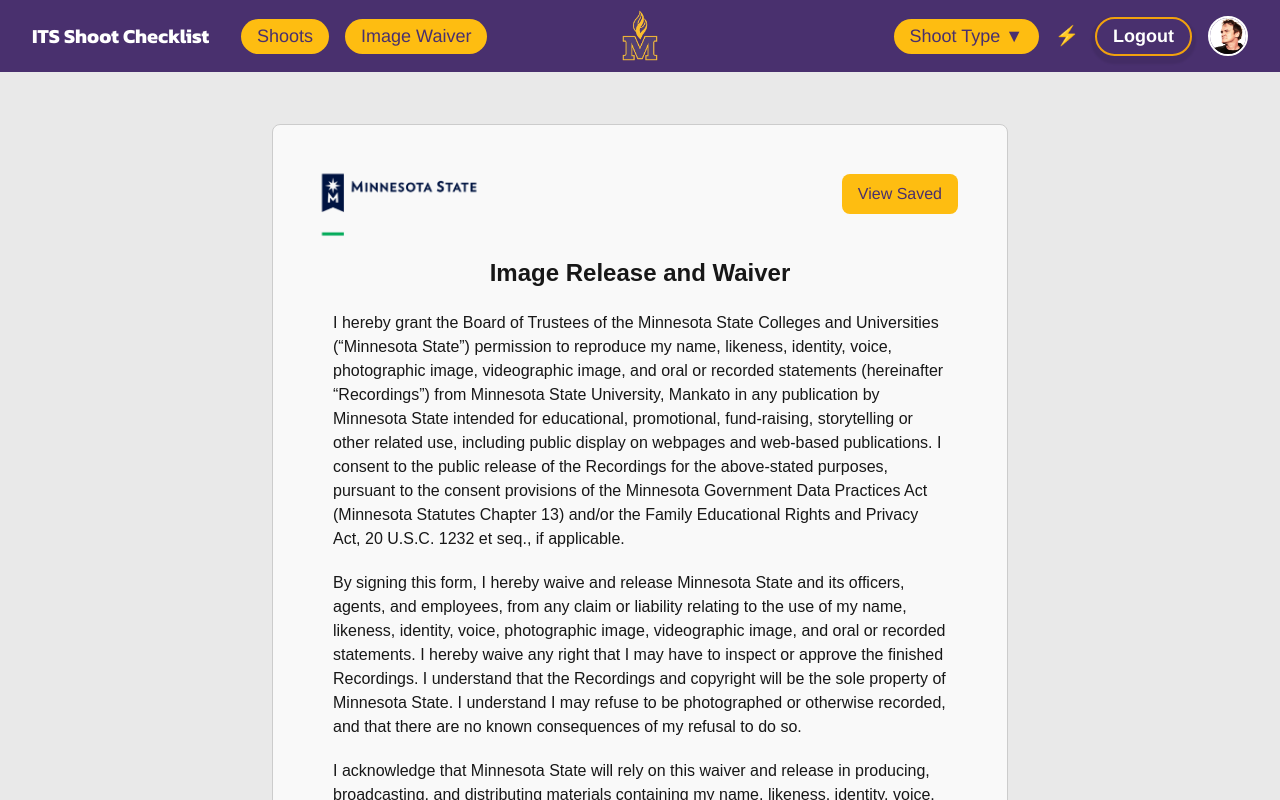
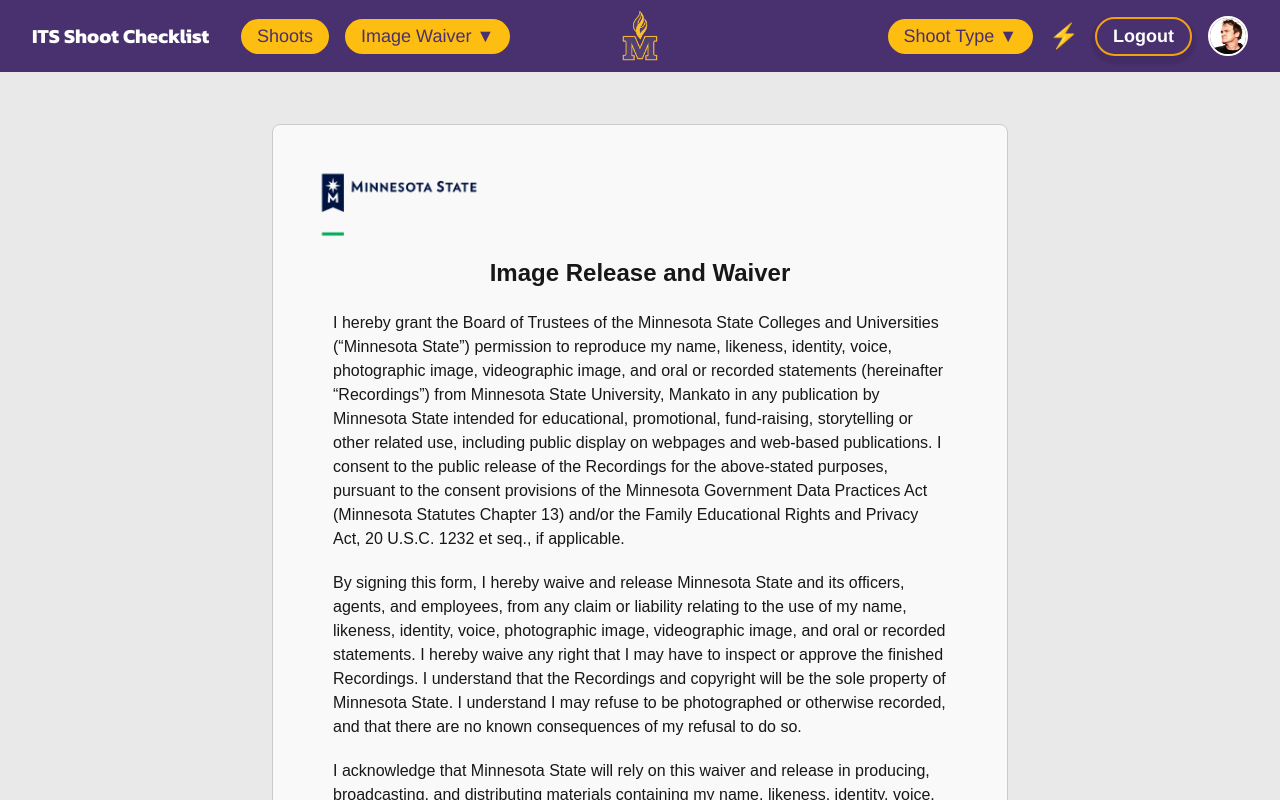
Before and after one commit to Nahomatnafu/its-shoot-checklist, a Next.js app in the folder frontend/: page /image-waiver in a window 1280 px wide. Shown: the top 800 px of the page. Built offline with nearby package versions, Linux system fonts and the light colour scheme; sample sign-in values are in the browser's storage.

Commit message:
Image Waiver Nav updated to dropdown

```diff
--- a/frontend/src/components/Header.js
+++ b/frontend/src/components/Header.js
@@ -10,8 +10,10 @@
   const pathname = usePathname();
   const [user, setUser] = useState(null);
   const [isLoading, setIsLoading] = useState(true);
-  const [dropdownOpen, setDropdownOpen] = useState(false);
-  const dropdownRef = useRef(null);
+  const [waiverDropdownOpen, setWaiverDropdownOpen] = useState(false);
+  const [shootDropdownOpen, setShootDropdownOpen] = useState(false);
+  const waiverDropdownRef = useRef(null);
+  const shootDropdownRef = useRef(null);
 
   const shootTypes = [
     { name: "A-Roll Shoot (Teleprompter)", path: "/shoot-types/teleprompter" },
@@ -41,8 +43,17 @@
 
   useEffect(() => {
     function handleClickOutside(event) {
-      if (dropdownRef.current && !dropdownRef.current.contains(event.target)) {
-        setDropdownOpen(false);
+      if (
+        waiverDropdownRef.current &&
+        !waiverDropdownRef.current.contains(event.target)
+      ) {
+        setWaiverDropdownOpen(false);
+      }
+      if (
+        shootDropdownRef.current &&
+        !shootDropdownRef.current.contains(event.target)
+      ) {
+        setShootDropdownOpen(false);
       }
     }
     document.addEventListener("mousedown", handleClickOutside);
@@ -64,9 +75,33 @@
           <Link href="/shoots" className={styles.navButton}>
             Shoots
           </Link>
-          <Link href="/image-waiver" className={styles.navButton}>
-            Image Waiver
-          </Link>
+          {/* Image Waiver Dropdown */}
+          <div className={styles.dropdownContainer} ref={waiverDropdownRef}>
+            <button
+              className={styles.navButton}
+              onClick={() => setWaiverDropdownOpen((prev) => !prev)}
+            >
+              Image Waiver ▼
+            </button>
+            {waiverDropdownOpen && (
+              <div className={styles.dropdownMenu}>
+                <Link
+                  href="/image-waiver"
+                  className={styles.dropdownItem}
+                  onClick={() => setWaiverDropdownOpen(false)}
+                >
+                  Create New
+                </Link>
+                <Link
+                  href="/saved-image-waivers"
+                  className={styles.dropdownItem}
+                  onClick={() => setWaiverDropdownOpen(false)}
+                >
+                  View Saved
+                </Link>
+              </div>
+            )}
+          </div>
         </div>
       </div>
 
@@ -85,21 +120,22 @@
 
       {/* Right Side: Nav, Admin, Logout, Profile */}
       <nav className={styles.rightNav}>
-        <div className={styles.dropdownContainer} ref={dropdownRef}>
+        {/* Shoot Type Dropdown */}
+        <div className={styles.dropdownContainer} ref={shootDropdownRef}>
           <button
             className={styles.navButton}
-            onClick={() => setDropdownOpen((prev) => !prev)}
+            onClick={() => setShootDropdownOpen((prev) => !prev)}
           >
             Shoot Type ▼
           </button>
-          {dropdownOpen && (
+          {shootDropdownOpen && (
             <div className={styles.dropdownMenu}>
               {shootTypes.map((shoot) => (
                 <Link
                   key={shoot.name}
                   href={shoot.path}
                   className={styles.dropdownItem}
-                  onClick={() => setDropdownOpen(false)}
+                  onClick={() => setShootDropdownOpen(false)}
                 >
                   {shoot.name}
                 </Link>
--- a/frontend/src/components/ImageWaiverForm.js
+++ b/frontend/src/components/ImageWaiverForm.js
@@ -1,15 +1,12 @@
 "use client";
 import styles from "../../styles/ImageWaiver.module.css";
 import React, { useState } from "react";
-import { useRouter } from "next/navigation";
 
 export default function ImageWaiverForm({
   onSave,
   formData = {},
   readOnly = false,
 }) {
-  const router = useRouter();
-
   const [formState, setFormState] = useState({
     projectName: "",
     projectDate: "",
@@ -42,15 +39,6 @@
 
   return (
     <div className={styles.waiverWrapper}>
-      <div className={styles.topLeftButtonContainer}>
-        <button
-          className={styles.viewButton}
-          onClick={() => router.push("/saved-image-waivers")}
-        >
-          View Saved
-        </button>
-      </div>
-
       <div className={styles.waiverContainer}>
         <div className={styles.logoContainer}>
           <img
@@ -217,7 +205,6 @@
             className={styles.input}
             readOnly={readOnly}
           />
-
           {!readOnly && (
             <button type="submit" className={styles.submitButton}>
               Submit Waiver
--- a/frontend/styles/Header.module.css
+++ b/frontend/styles/Header.module.css
@@ -89,6 +89,19 @@
   background-color: #f1ac00;
 }
 
+.adminButton {
+  background-color: transparent;
+  color: #febd11;
+  border: none;
+  cursor: pointer;
+  font-size: 1.5rem;
+  transition: transform 0.2s ease-in-out;
+}
+
+.adminButton:hover {
+  transform: scale(1.1); /* Slightly increase the size */
+}
+
 /* 📌 Dropdown */
 .dropdownContainer {
   position: relative;
--- a/frontend/styles/ImageWaiver.module.css
+++ b/frontend/styles/ImageWaiver.module.css
@@ -104,24 +104,3 @@
 .waiverWrapper {
   position: relative;
 }
-
-.topLeftButtonContainer {
-  position: absolute;
-  top: 50px;
-  right: 50px; /* Move further to the left */
-}
-
-.viewButton {
-  padding: 0.5rem 1rem;
-  background-color: #febd11;
-  color: #49306e;
-  border: none;
-  border-radius: 0.5rem;
-  font-size: 1rem;
-  cursor: pointer;
-  transition: background 0.2s;
-}
-
-.viewButton:hover {
-  background-color: #f1ac00;
-}
```
Also changed, not shown: frontend/src/app/saved-image-waivers/page.js (indentation only).
